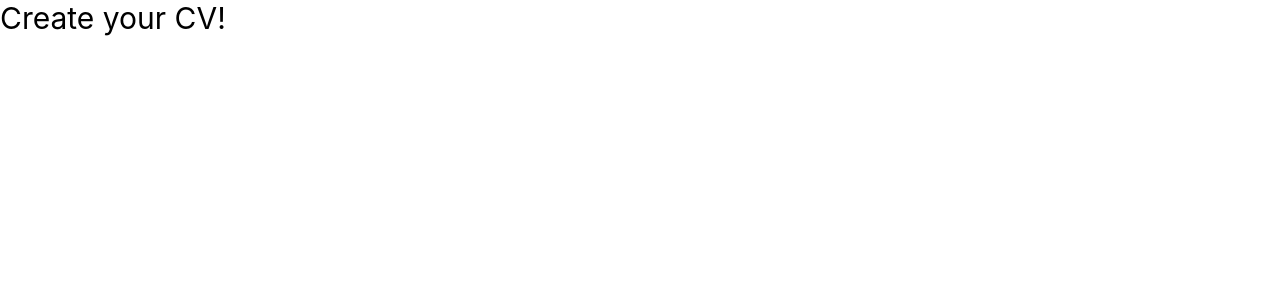
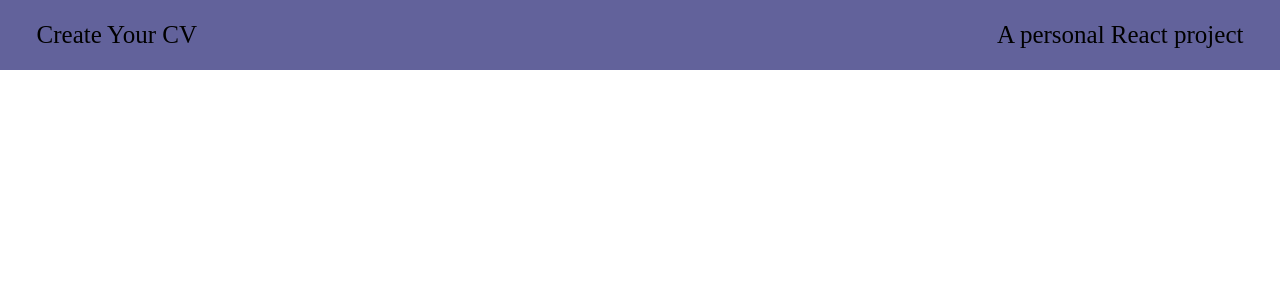
Before and after one commit to AlexGh27/cv-project, a React (Create React App) app: page / in a window 1280 px wide. Shown: the top 300 px of the page. Built offline with nearby package versions, Linux system fonts and the light colour scheme.

Commit message:
Building skeleton

```diff
--- a/src/App.css
+++ /dev/null
@@ -1,3 +0,0 @@
-.headerMessage {
-  font-size: 30px;
-}
--- a/src/App.js
+++ b/src/App.js
@@ -1,5 +1,9 @@
 import React, {Component} from "react";
-import './App.css';
+import Header from './Header';
+import General from './General';
+import Educational from './Educational';
+import Experience from './Experience';
+
 
 export default class App extends Component {
   constructor() {
@@ -12,9 +16,17 @@ export default class App extends Component {
 
   render() {
     return(
-      <div className = "headerMessage">
-          Create your CV!
+      <div>
+        <div className = "header">
+          <Header/>
+
+        </div>
+
+        <div className = "general">
+          <General/>
+        </div>
       </div>
+
     )
   }
 }
--- /dev/null
+++ b/src/General.js
@@ -0,0 +1,14 @@
+import React, {Component} from "react";
+
+export default class General extends Component {
+
+    render() {
+        return(
+            <div>
+                <form>
+
+                </form>
+            </div>
+        )
+    }
+}
--- /dev/null
+++ b/src/Header.js
@@ -0,0 +1,17 @@
+import React, {Component} from "react";
+
+export default class Header extends Component {
+
+    render() {
+        return(
+            <div className="header">
+                <div className = "title">
+                    Create Your CV
+                </div>
+                <div className = "project">
+                    A personal React project
+                </div>
+            </div>
+        )
+    }
+}
--- a/src/index.css
+++ /dev/null
@@ -1,13 +0,0 @@
-body {
-  margin: 0;
-  font-family: -apple-system, BlinkMacSystemFont, 'Segoe UI', 'Roboto', 'Oxygen',
-    'Ubuntu', 'Cantarell', 'Fira Sans', 'Droid Sans', 'Helvetica Neue',
-    sans-serif;
-  -webkit-font-smoothing: antialiased;
-  -moz-osx-font-smoothing: grayscale;
-}
-
-code {
-  font-family: source-code-pro, Menlo, Monaco, Consolas, 'Courier New',
-    monospace;
-}
--- a/src/index.js
+++ b/src/index.js
@@ -1,8 +1,7 @@
 import React from 'react';
 import ReactDOM from 'react-dom/client';
-import './index.css';
 import App from './App';
-import reportWebVitals from './reportWebVitals';
+import '../src//styles/style.css';
 
 const root = ReactDOM.createRoot(document.getElementById('root'));
 root.render(
@@ -10,8 +9,3 @@ root.render(
     <App />
   </React.StrictMode>
 );
-
-// If you want to start measuring performance in your app, pass a function
-// to log results (for example: reportWebVitals(console.log))
-// or send to an analytics endpoint. Learn more: https://bit.ly/CRA-vitals
-reportWebVitals();
--- a/src/reportWebVitals.js
+++ /dev/null
@@ -1,13 +0,0 @@
-const reportWebVitals = onPerfEntry => {
-  if (onPerfEntry && onPerfEntry instanceof Function) {
-    import('web-vitals').then(({ getCLS, getFID, getFCP, getLCP, getTTFB }) => {
-      getCLS(onPerfEntry);
-      getFID(onPerfEntry);
-      getFCP(onPerfEntry);
-      getLCP(onPerfEntry);
-      getTTFB(onPerfEntry);
-    });
-  }
-};
-
-export default reportWebVitals;
--- /dev/null
+++ b/src/style.css
@@ -0,0 +1,22 @@
+
+body {
+    margin: 0;
+    width: 100%;
+}
+.header {
+    height: 70px;
+   display: flex;
+   justify-content: space-around;
+   align-items: center;
+   gap: 50em;
+   background-color: rgb(98, 98, 155);
+
+}
+
+.title {
+    font-size: 25px;
+}
+
+.project {
+    font-size: 25px;
+}
--- /dev/null
+++ b/src/styles/style.css
@@ -0,0 +1,22 @@
+
+body {
+    margin: 0;
+    width: 100%;
+}
+.header {
+    height: 70px;
+   display: flex;
+   justify-content: space-around;
+   align-items: center;
+   gap: 50em;
+   background-color: rgb(98, 98, 155);
+
+}
+
+.title {
+    font-size: 25px;
+}
+
+.project {
+    font-size: 25px;
+}
```
Also changed, not shown: src/setupTests.js (deleted, +0 -5 lines), src/Educational.js (added), src/Experience.js (added), src/logo.svg (deleted), 1 other file (tests, documents, lock files or other folders).
